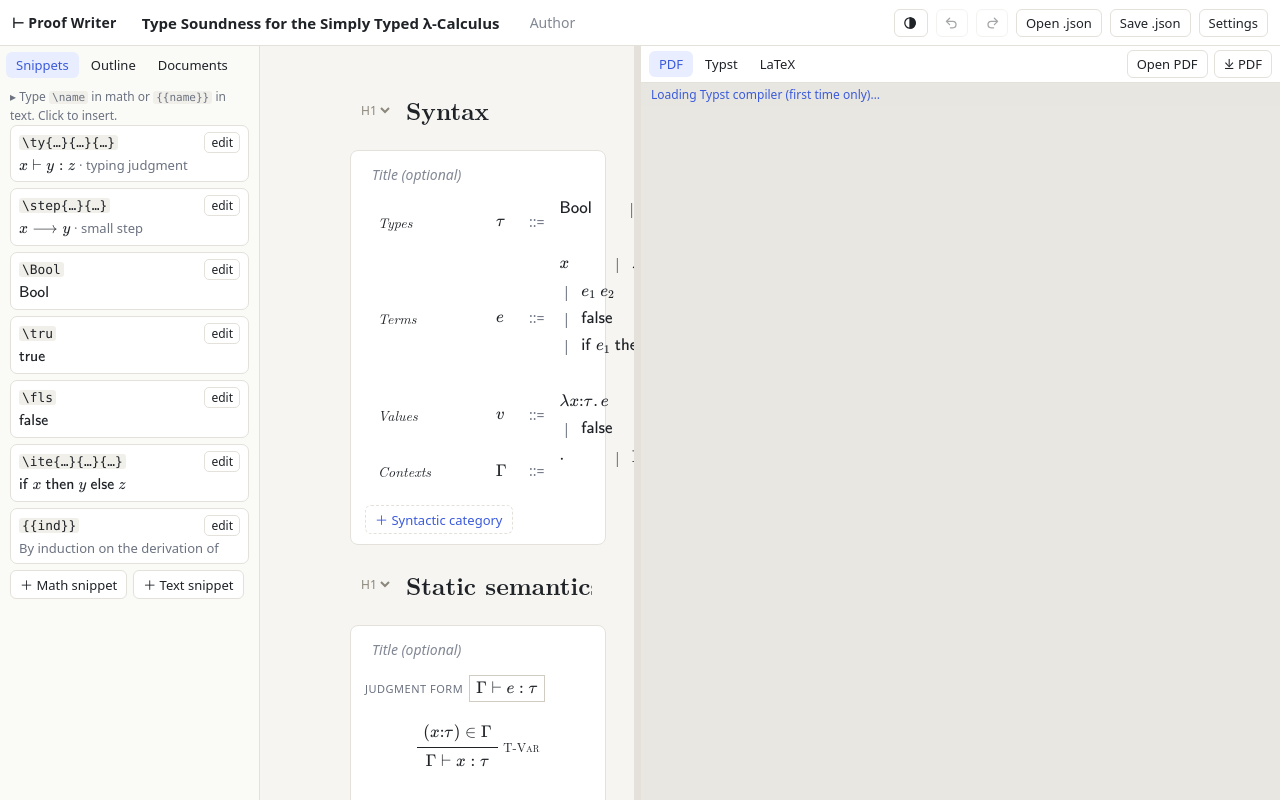
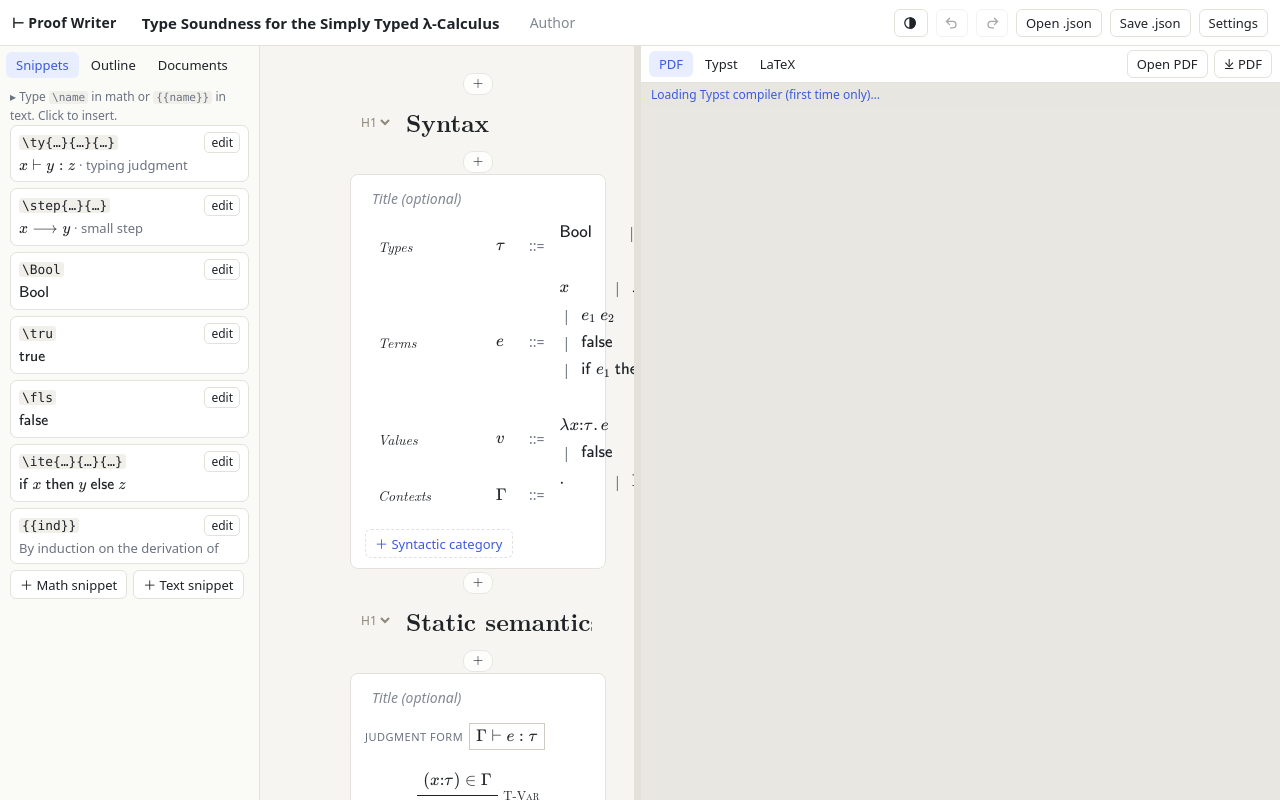
Before and after one commit to Singularitty/proof-writer, a React (Vite) app: page / in a window 1280 px wide. Built offline with nearby package versions, Linux system fonts and the light colour scheme.

Commit message:
Always show the insert-block button between blocks
Co-Authored-By: Claude Opus 5.5 (1M context) <noreply@anthropic.com>
Claude-Session: https://claude.ai/code/session_01UKUxMf6g1QRe4rypkaF2Vf

```diff
--- a/src/styles.css
+++ b/src/styles.css
@@ -129,8 +129,8 @@ code { font-family: var(--mono); font-size: 0.92em; background: var(--subtle); p
 .block.nested { grid-template-columns: 60px 1fr; }
 .block.nested > .block-body { background: var(--surface-2); }
 
-.insert-bar { height: 14px; position: relative; display: flex; justify-content: center; margin-left: 82px; }
-.insert-btn { opacity: 0; position: absolute; top: -6px; padding: 0 8px; font-size: 12px; border-radius: 10px; line-height: 20px; transition: opacity 0.1s; z-index: 2; }
+.insert-bar { height: 26px; position: relative; display: flex; justify-content: center; margin-left: 82px; }
+.insert-btn { opacity: 0.75; position: absolute; top: 3px; padding: 0 8px; font-size: 12px; border-radius: 10px; line-height: 20px; transition: opacity 0.1s; z-index: 2; }
 .insert-bar:hover .insert-btn, .insert-bar.open .insert-btn { opacity: 1; }
 .insert-menu {
   position: absolute; top: 16px; z-index: 40; background: var(--surface); border: 1px solid var(--line); border-radius: 10px;
```
